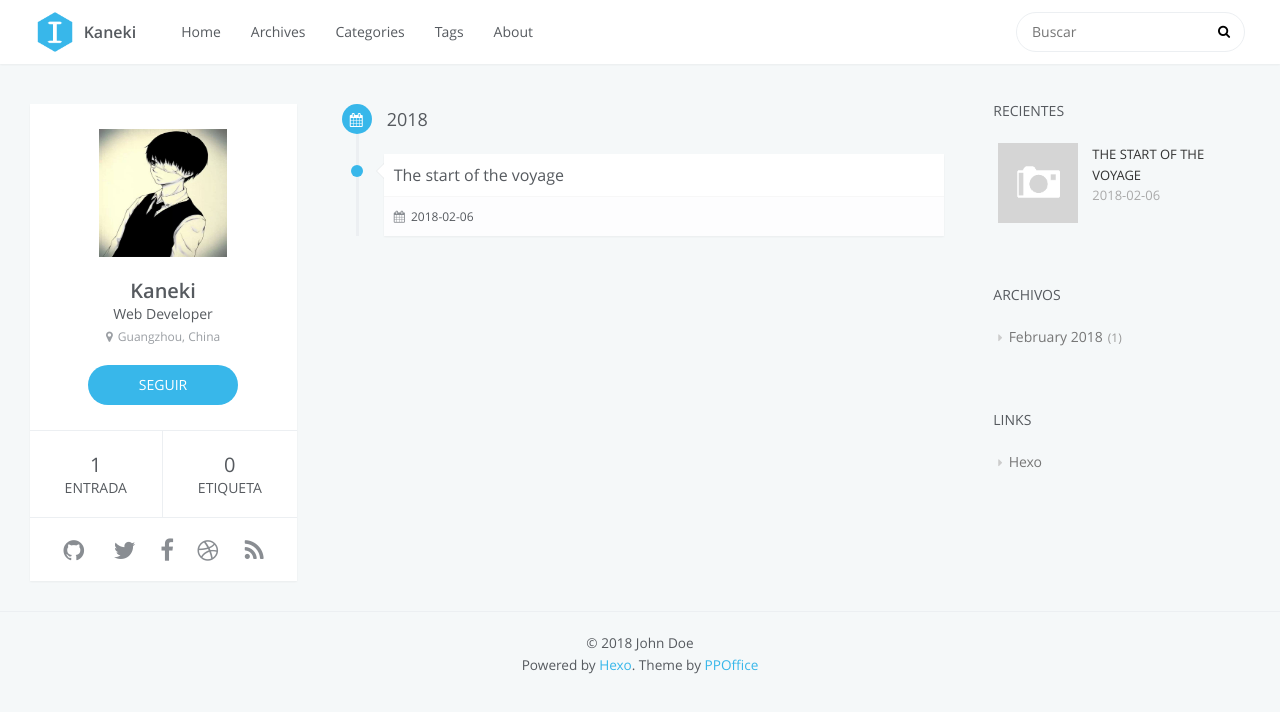
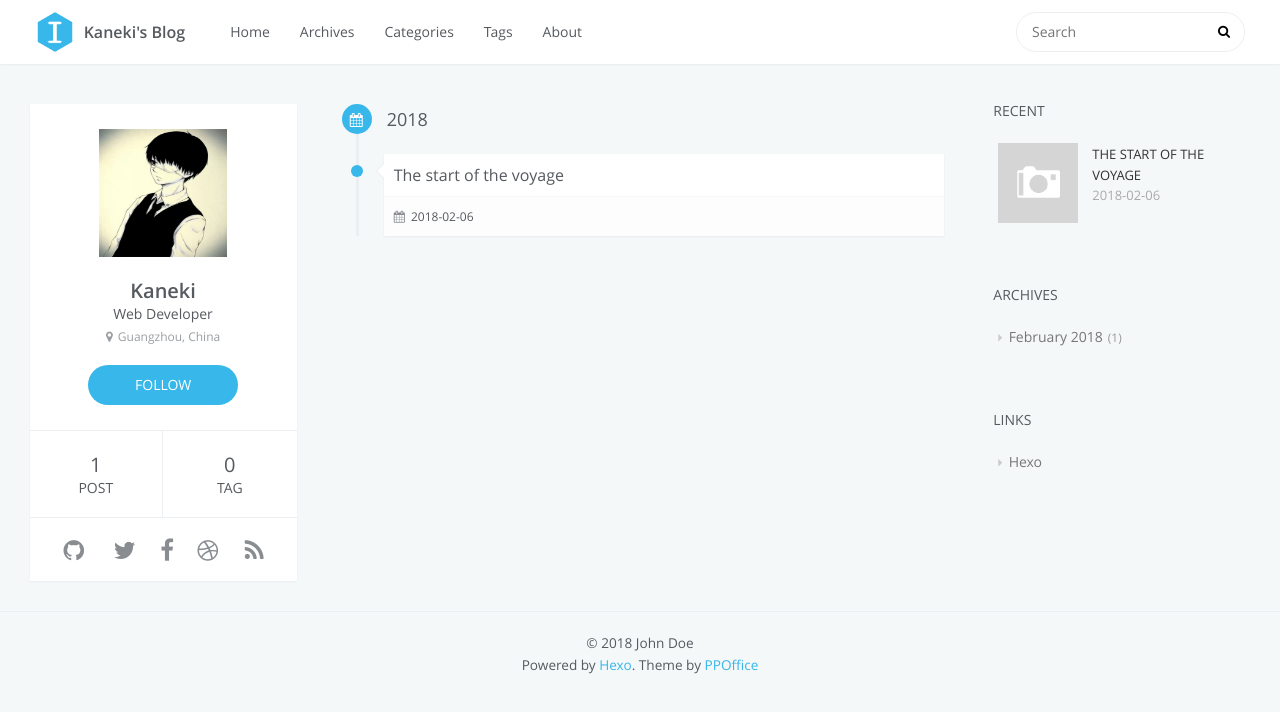
Before and after one commit to KoSanFai/gaochenhuigrr.github.io, a plain HTML site: page archives/2018/02/index.html in a window 1280 px wide. Drawn offline with Linux system fonts and the light colour scheme; no server answers.

Commit message:
Site updated: 2018-02-07 10:35:17

```diff
--- a/archives/2018/02/index.html
+++ b/archives/2018/02/index.html
@@ -3,18 +3,18 @@
 <head>
     <meta charset="utf-8">
 
-    <title>Archivo: 2018/2 | Kaneki</title>
+    <title>Archive: 2018/2 | Kaneki&#39;s Blog</title>
     <meta name="viewport" content="width=device-width, initial-scale=1, maximum-scale=1" />
     <meta property="og:type" content="website">
-<meta property="og:title" content="Kaneki">
+<meta property="og:title" content="Kaneki&#39;s Blog">
 <meta property="og:url" content="http://yoursite.com/archives/2018/02/index.html">
-<meta property="og:site_name" content="Kaneki">
+<meta property="og:site_name" content="Kaneki&#39;s Blog">
 <meta name="twitter:card" content="summary">
-<meta name="twitter:title" content="Kaneki">
+<meta name="twitter:title" content="Kaneki&#39;s Blog">
 
 
 
-        <link rel="alternate" href="/" title="Kaneki" type="application/atom+xml" />
+        <link rel="alternate" href="/" title="Kaneki&#39;s Blog" type="application/atom+xml" />
 
 
 
@@ -47,7 +47,7 @@
         <div class="outer">
             <a href="/" id="logo">
                 <i class="logo"></i>
-                <span class="site-title">Kaneki</span>
+                <span class="site-title">Kaneki&#39;s Blog</span>
             </a>
             <nav id="main-nav">
 
@@ -76,7 +76,7 @@
             <div id="search-form-wrap">
 
     <form class="search-form">
-        <input type="text" class="ins-search-input search-form-input" placeholder="Buscar" />
+        <input type="text" class="ins-search-input search-form-input" placeholder="Search" />
         <button type="submit" class="search-form-submit"></button>
     </form>
     <div class="ins-search">
@@ -95,10 +95,10 @@
 (function (window) {
     var INSIGHT_CONFIG = {
         TRANSLATION: {
-            POSTS: 'Entradas',
+            POSTS: 'Posts',
             PAGES: 'Pages',
-            CATEGORIES: 'Categorias',
-            TAGS: 'Etiquetas',
+            CATEGORIES: 'Categories',
+            TAGS: 'Tags',
             UNTITLED: '(Untitled)',
         },
         ROOT_URL: '/',
@@ -129,7 +129,7 @@
                 <td>
 
     <div class="search-form">
-        <input type="text" class="ins-search-input search-form-input" placeholder="Buscar" />
+        <input type="text" class="ins-search-input search-form-input" placeholder="Search" />
     </div>
 
                 </td>
@@ -149,16 +149,16 @@
             <h2 id="name">Kaneki</h2>
             <h3 id="title">Web Developer</h3>
             <span id="location"><i class="fa fa-map-marker"></i>Guangzhou, China</span>
-            <a id="follow" target="_blank" href="https://github.com/gaochenhuigrr">SEGUIR</a>
+            <a id="follow" target="_blank" href="https://github.com/gaochenhuigrr">FOLLOW</a>
         </div>
         <div class="article-info profile-block">
             <div class="article-info-block">
                 1
-                <span>Entrada</span>
+                <span>post</span>
             </div>
             <div class="article-info-block">
                 0
-                <span>Etiqueta</span>
+                <span>tag</span>
             </div>
         </div>
 
@@ -246,7 +246,7 @@
 
 
     <div class="widget-wrap">
-        <h3 class="widget-title">Recientes</h3>
+        <h3 class="widget-title">recent</h3>
         <div class="widget">
             <ul id="recent-post" class="">
 
@@ -278,7 +278,7 @@
 
 
     <div class="widget-wrap">
-        <h3 class="widget-title">Archivos</h3>
+        <h3 class="widget-title">archives</h3>
         <div class="widget">
             <ul class="archive-list"><li class="archive-list-item"><a class="archive-list-link" href="/archives/2018/02/">February 2018</a><span class="archive-list-count">1</span></li></ul>
         </div>
@@ -291,7 +291,7 @@
 
 
     <div class="widget-wrap widget-list">
-        <h3 class="widget-title">Links</h3>
+        <h3 class="widget-title">links</h3>
         <div class="widget">
             <ul>
 
```
Also changed, not shown: 2018/02/06/voyage/index.html (+16 -16 lines), archives/2018/index.html (+17 -17 lines), archives/index.html (+17 -17 lines), index.html (+18 -18 lines), 1 other file.
